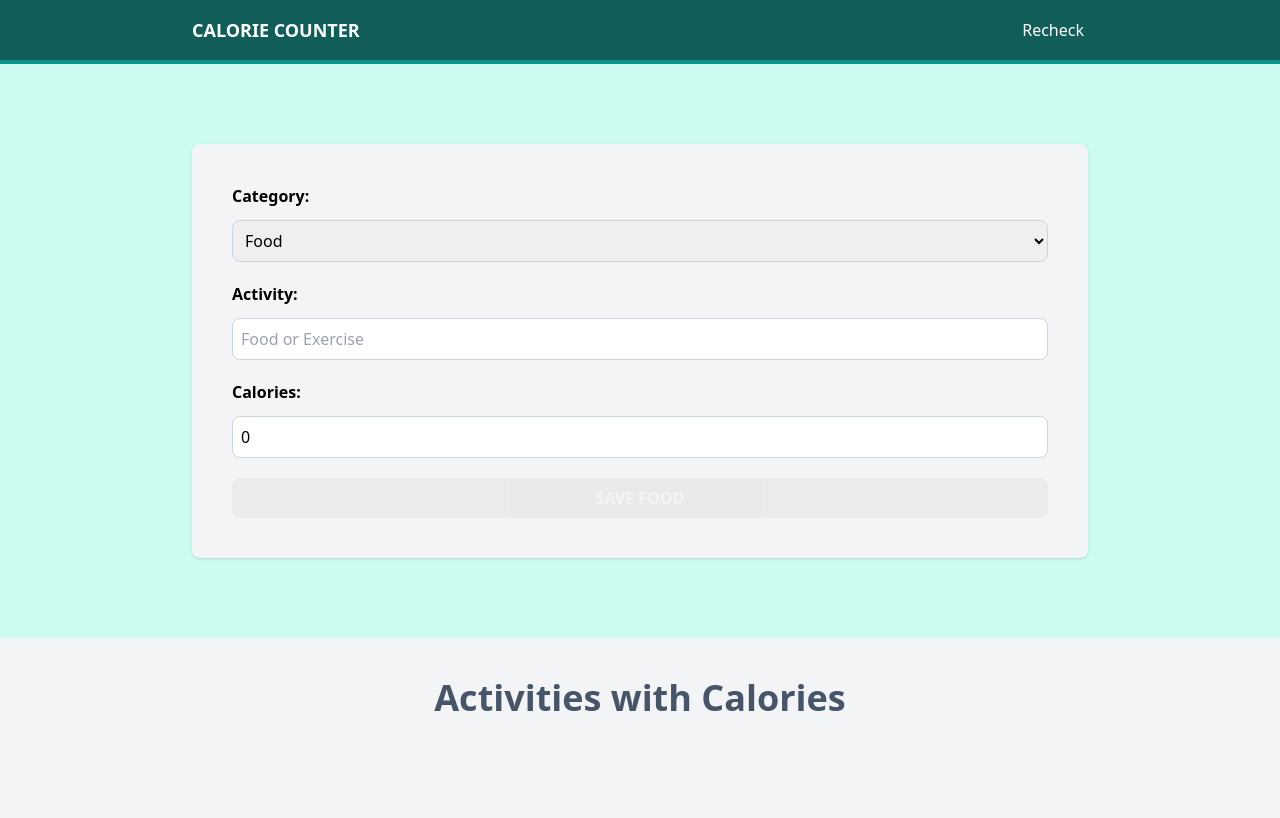
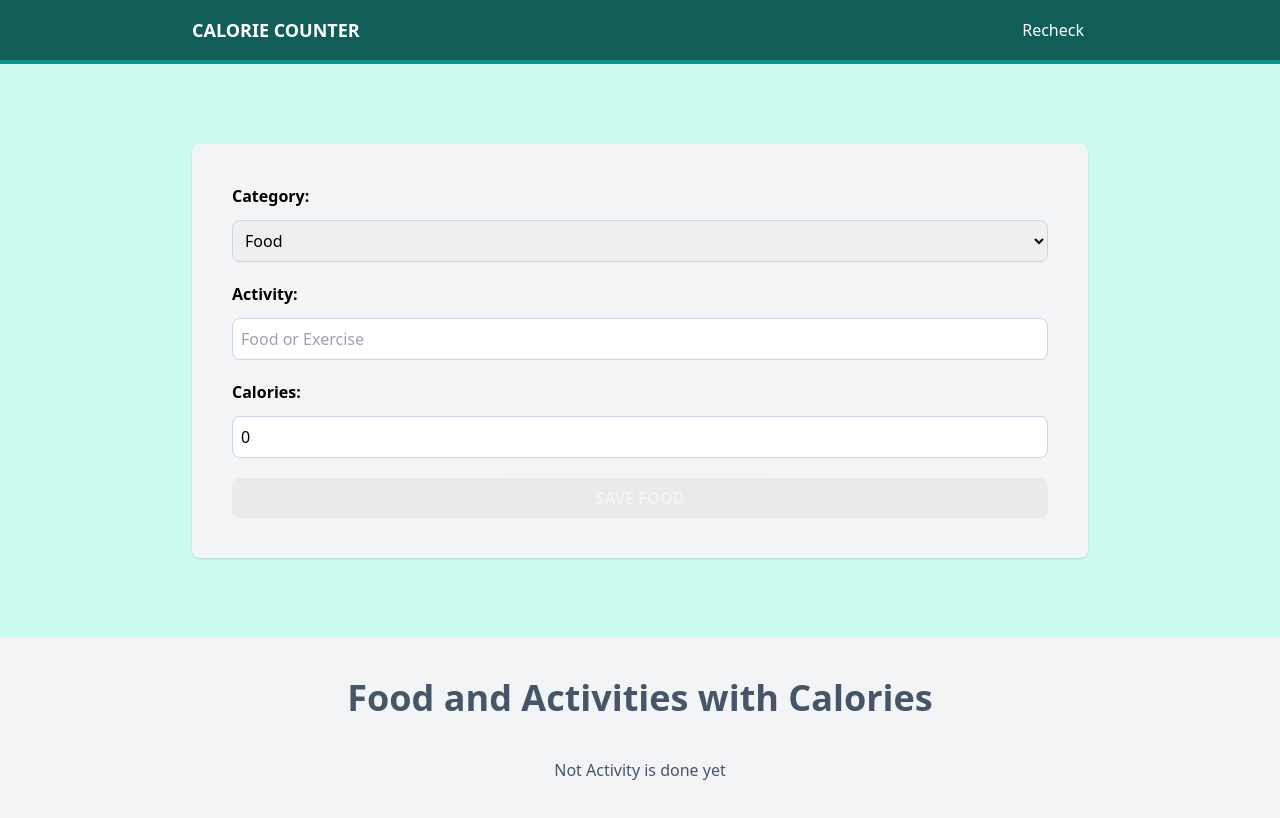
Before and after one commit to wichofly/fitTrack-app, a React (Vite) app: page / in a window 1280 px wide. Shown: the top 818 px of the page. Built offline with nearby package versions, Linux system fonts and the light colour scheme.

Commit message:
feat: In this case, checking the length of an array is not an expensive operation, so there’s no need for useMemo.

```diff
--- a/src/components/ActivityList.tsx
+++ b/src/components/ActivityList.tsx
@@ -21,9 +21,15 @@ const ActivityList = ({ activities, dispatch }: Props) => {
   return (
     <section className="p-10 mx-auto max-w-4xl">
       <h2 className="text-4xl font-bold text-center text-slate-600">
-        Activities with Calories
+        Food and Activities with Calories
       </h2>
-      {activities.map((movement) => (
+
+      {activities.length === 0 ? (
+        <p className="text-center text-slate-600 mt-10">
+          Not Activity is done yet
+        </p>
+      ) : (
+        activities.map((movement) => (
           <div
             key={movement.id}
             className="px-5 py-10 mt-5 shadow-lg flex justify-between "
@@ -75,7 +81,8 @@ const ActivityList = ({ activities, dispatch }: Props) => {
               </button>
             </div>
           </div>
-      ))}
+        ))
+      )}
     </section>
   );
 };
```
Lines whose indentation alone changed are shown as unchanged.
